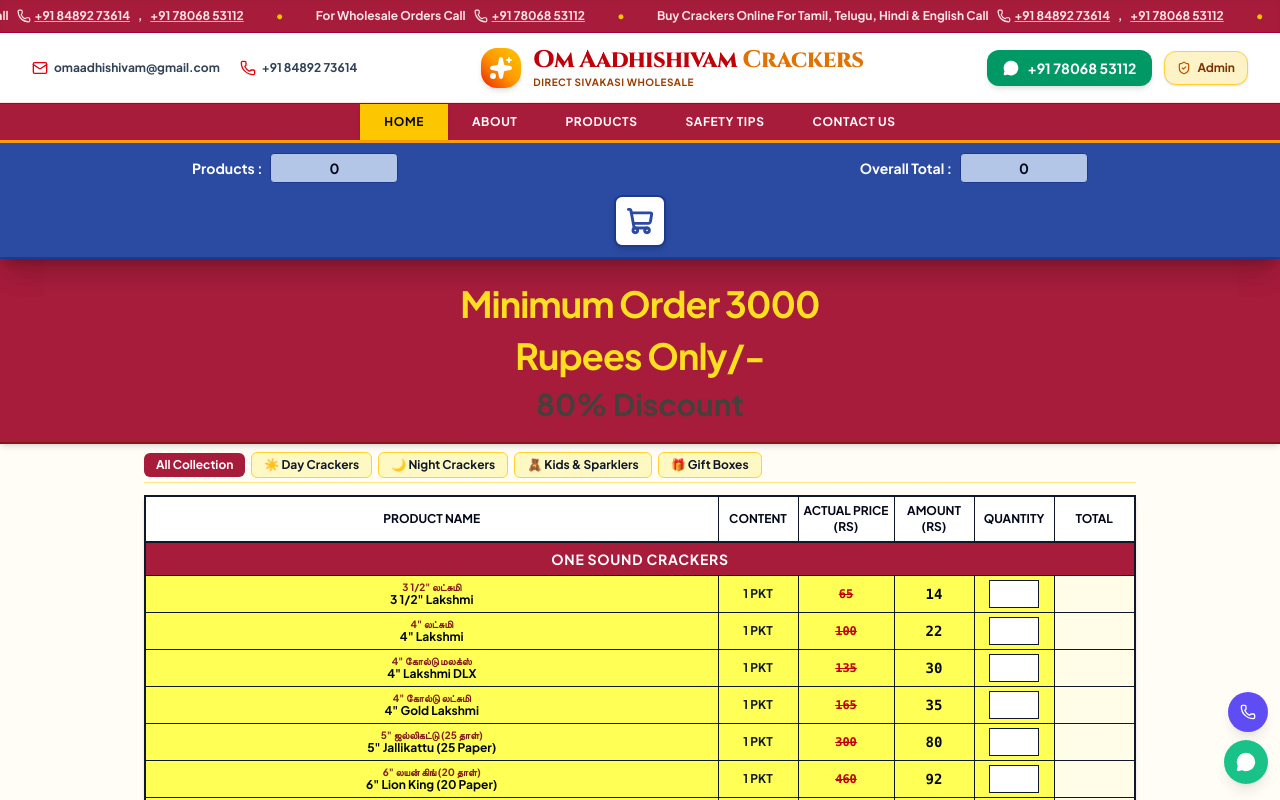
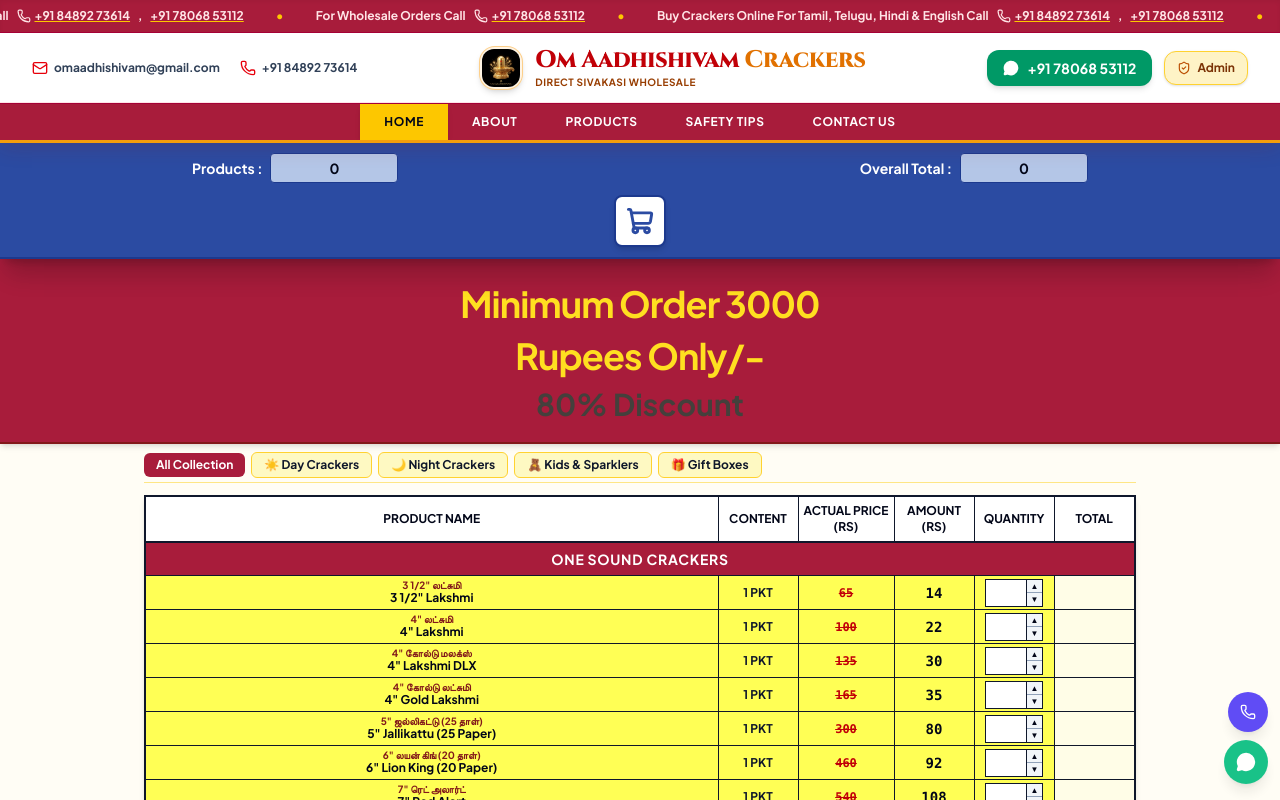
Before and after one commit to gokila0/crackers, a React (Vite) app: page / in a window 1280 px wide. Shown: the top 800 px of the page. Built offline with nearby package versions, Linux system fonts and the light colour scheme.

Commit message:
Update sticky header, golden Shivling logo, and quantity stepper arrows

```diff
--- a/src/App.jsx
+++ b/src/App.jsx
@@ -90,7 +90,7 @@
     <div className="min-h-screen flex flex-col font-['Plus_Jakarta_Sans',sans-serif] bg-[#fffdf5] text-slate-900 selection:bg-amber-500 selection:text-slate-950">
 
       {/* Sticky Header Navigation & Live Estimator Bar */}
-      <div className="sticky top-0 z-40 w-full shadow-xl">
+      <div className="sticky top-0 z-50 w-full shadow-xl">
         <Header
           cartCount={cartCount}
           onOpenCart={() => setIsCartOpen(true)}
--- a/src/components/AdminSidebar.jsx
+++ b/src/components/AdminSidebar.jsx
@@ -109,8 +109,8 @@
         <div className="space-y-6">
           {/* Brand Header */}
           <div className="p-3 bg-gradient-to-r from-amber-500/10 to-orange-500/10 rounded-2xl border border-amber-500/30 flex items-center gap-3">
-            <div className="w-10 h-10 rounded-xl bg-amber-500 text-slate-950 font-bold flex items-center justify-center shadow-md">
-              <Sparkles className="w-5 h-5" />
+            <div className="w-10 h-10 rounded-xl bg-amber-500/20 p-0.5 flex items-center justify-center shadow-md overflow-hidden border border-amber-500/40">
+              <img src="/logo.jpg" alt="Om Aadhishivam Logo" className="w-full h-full object-cover rounded-lg" />
             </div>
             <div>
               <h2 className="font-serif-brand font-bold text-white text-base leading-tight">Admin Portal</h2>
--- a/src/components/Footer.jsx
+++ b/src/components/Footer.jsx
@@ -9,8 +9,8 @@
         {/* Brand Column */}
         <div className="space-y-4 md:col-span-1">
           <div className="flex items-center gap-2">
-            <div className="w-8 h-8 rounded-full bg-amber-500/10 border border-amber-500/30 flex items-center justify-center text-amber-400">
-              <Sparkles className="w-4 h-4" />
+            <div className="w-9 h-9 rounded-xl bg-amber-500/10 border border-amber-500/30 p-0.5 flex items-center justify-center text-amber-400 overflow-hidden">
+              <img src="/logo.jpg" alt="Om Aadhishivam Logo" className="w-full h-full object-cover rounded-lg" />
             </div>
             <span className="font-serif-brand text-xl font-bold text-white tracking-tight">
               omaadhishivamcrackers
--- a/src/components/Header.jsx
+++ b/src/components/Header.jsx
@@ -71,8 +71,8 @@
 
           {/* Center Brand Logo & Title */}
           <a href="#home" className="flex items-center gap-3 group">
-            <div className="w-10 h-10 rounded-2xl bg-gradient-to-tr from-red-600 via-amber-500 to-yellow-400 flex items-center justify-center text-white shadow-md group-hover:scale-105 transition-all shrink-0">
-              <Sparkles className="w-6 h-6 fill-white" />
+            <div className="w-11 h-11 rounded-2xl bg-amber-500/10 border border-amber-500/40 p-0.5 flex items-center justify-center text-white shadow-md group-hover:scale-105 transition-all shrink-0 overflow-hidden">
+              <img src="/logo.jpg" alt="Om Aadhishivam Logo" className="w-full h-full object-cover rounded-xl" />
             </div>
             <div className="flex flex-col text-left">
               <span className="font-serif-brand text-lg sm:text-2xl font-black text-red-700 tracking-tight leading-tight group-hover:text-red-800 transition-colors">
--- a/src/components/Navbar.jsx
+++ b/src/components/Navbar.jsx
@@ -35,8 +35,8 @@
 
         {/* Brand Logo */}
         <Link to="/" className="flex items-center gap-2.5 group shrink-0">
-          <div className="w-10 h-10 rounded-2xl bg-gradient-to-br from-amber-500/20 to-orange-500/20 border border-amber-500/40 flex items-center justify-center text-amber-400 group-hover:scale-105 transition-all shadow-sm">
-            <Sparkles className="w-5 h-5 animate-pulse" />
+          <div className="w-10 h-10 rounded-2xl bg-amber-500/10 border border-amber-500/40 p-0.5 flex items-center justify-center text-amber-400 group-hover:scale-105 transition-all shadow-sm overflow-hidden">
+            <img src="/logo.jpg" alt="Om Aadhishivam Logo" className="w-full h-full object-cover rounded-xl" />
           </div>
           <div className="flex flex-col">
             <span className="font-serif-brand text-xl sm:text-2xl font-bold tracking-tight text-white group-hover:text-amber-300 transition-colors">
--- a/src/components/ProductCatalog.jsx
+++ b/src/components/ProductCatalog.jsx
@@ -194,8 +194,9 @@
                           {product.price}
                         </td>
 
-                        {/* Quantity Input Cell */}
-                        <td className="py-1 px-0.5 border-r border-slate-900 text-center bg-[#ffff55]">
+                        {/* Quantity Input Cell with Up & Down Arrows */}
+                        <td className="py-0.5 px-0.5 border-r border-slate-900 text-center bg-[#ffff55]">
+                          <div className="relative flex items-center justify-center mx-auto w-[42px] sm:w-[58px] h-6 sm:h-7 bg-white border border-slate-900 overflow-hidden">
                             <input
                               type="number"
                               min="0"
@@ -205,8 +206,29 @@
                                 onUpdateQuantity(product.id, isNaN(val) ? 0 : Math.max(0, val));
                               }}
                               placeholder=""
-                            className="w-full max-w-[34px] sm:max-w-[50px] h-6 sm:h-7 text-center bg-white border border-slate-900 font-extrabold text-slate-950 text-[10px] sm:text-xs focus:outline-none focus:ring-1 focus:ring-blue-600 rounded-none mx-auto block p-0 [appearance:textfield] [&::-webkit-outer-spin-button]:appearance-none [&::-webkit-inner-spin-button]:appearance-none"
+                              className="w-full h-full text-center bg-transparent font-extrabold text-slate-950 text-[10px] sm:text-xs focus:outline-none pr-3.5 sm:pr-4 p-0 [appearance:textfield] [&::-webkit-outer-spin-button]:appearance-none [&::-webkit-inner-spin-button]:appearance-none"
                             />
+                            <div className="absolute right-0 top-0 bottom-0 w-3.5 sm:w-4 flex flex-col border-l border-slate-900 bg-slate-100 divide-y divide-slate-400">
+                              <button
+                                type="button"
+                                tabIndex="-1"
+                                onClick={() => onUpdateQuantity(product.id, qty + 1)}
+                                className="flex-1 flex items-center justify-center hover:bg-amber-300 text-slate-950 text-[6px] sm:text-[8px] font-black leading-none cursor-pointer active:bg-amber-400 select-none"
+                                title="Increase quantity"
+                              >
+                                ▲
+                              </button>
+                              <button
+                                type="button"
+                                tabIndex="-1"
+                                onClick={() => onUpdateQuantity(product.id, Math.max(0, qty - 1))}
+                                className="flex-1 flex items-center justify-center hover:bg-amber-300 text-slate-950 text-[6px] sm:text-[8px] font-black leading-none cursor-pointer active:bg-amber-400 select-none"
+                                title="Decrease quantity"
+                              >
+                                ▼
+                              </button>
+                            </div>
+                          </div>
                         </td>
 
                         {/* Total Cell */}
--- a/src/components/StickyEstimatorBar.jsx
+++ b/src/components/StickyEstimatorBar.jsx
@@ -6,7 +6,7 @@
   const netPayable = cartItems.reduce((sum, item) => sum + item.price * item.quantity, 0);
 
   return (
-    <div className="sticky top-0 z-50 w-full bg-[#2b4ba2] text-white px-3 py-2.5 shadow-xl border-b-2 border-blue-900">
+    <div className="w-full bg-[#2b4ba2] text-white px-3 py-2.5 shadow-xl border-b-2 border-blue-900">
       <div className="max-w-4xl mx-auto flex flex-col items-center gap-2">
         {/* Top Stats Inputs Row */}
         <div className="w-full flex items-center justify-between gap-2 text-xs sm:text-sm font-bold">
--- a/src/index.css
+++ b/src/index.css
@@ -3,7 +3,7 @@
 @layer base {
   html, body, #root {
     max-width: 100vw;
-    overflow-x: hidden !important;
+    overflow-x: clip;
     box-sizing: border-box;
   }
 
--- a/src/pages/admin/AdminLogin.jsx
+++ b/src/pages/admin/AdminLogin.jsx
@@ -29,8 +29,8 @@
         <div className="absolute top-0 right-0 w-32 h-32 bg-amber-500/10 rounded-full blur-2xl pointer-events-none" />
 
         <div className="text-center space-y-2">
-          <div className="w-16 h-16 mx-auto rounded-2xl bg-amber-500/10 border border-amber-500/30 flex items-center justify-center text-amber-400">
-            <Sparkles className="w-8 h-8" />
+          <div className="w-16 h-16 mx-auto rounded-2xl bg-amber-500/10 border border-amber-500/30 p-1 flex items-center justify-center text-amber-400 overflow-hidden shadow-lg">
+            <img src="/logo.jpg" alt="Om Aadhishivam Logo" className="w-full h-full object-cover rounded-xl" />
           </div>
           <h1 className="text-2xl font-bold font-serif-brand text-white">Admin Portal Login</h1>
           <p className="text-xs text-slate-400">Omaadhi Shivam Crackers Control Center</p>
```
Also changed, not shown: public/logo.jpg (added). Lines whose indentation alone changed are shown as unchanged.
